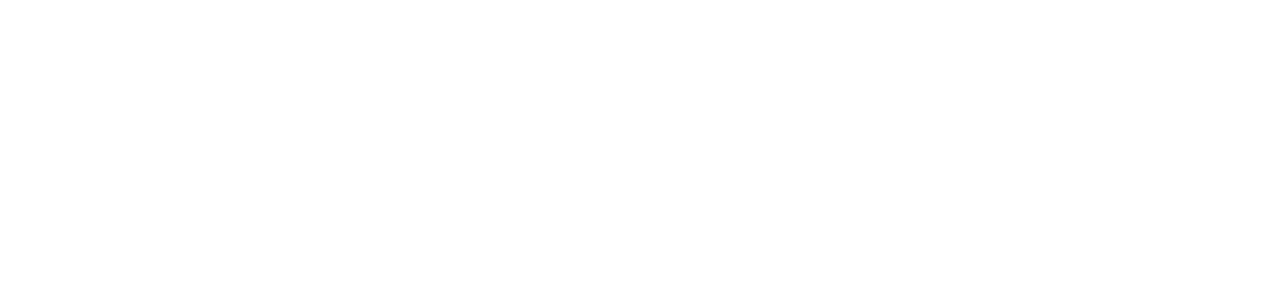
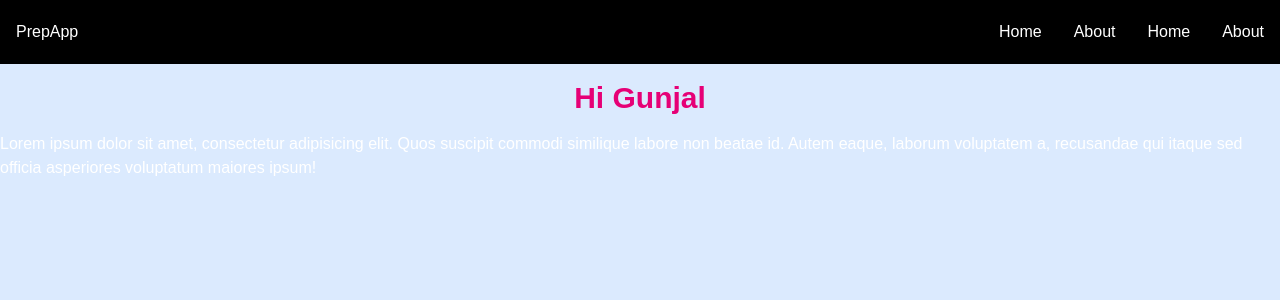
Before and after one commit to vinitvijal/PrepApp---AI, a Next.js app: page / in a window 1280 px wide. Shown: the top 300 px of the page. Built offline with nearby package versions, Linux system fonts and the light colour scheme.

Commit message:
basic tailwind

```diff
--- /dev/null
+++ b/app/components/Header.tsx
@@ -0,0 +1,18 @@
+import Link from 'next/link'
+import React from 'react'
+
+function Header() {
+  return (
+    <div className=' w-full bg-black text-white flex justify-between px-4 py-2 h-16 items-center'>
+        <h1>PrepApp</h1>
+        <div className=' flex justify-between gap-8 items-center'>
+            <a href="#">Home</a>
+            <a href="#">About</a>
+            <a href="#">Home</a>
+            <a href="#">About</a>
+        </div>
+    </div>
+  )
+}
+
+export default Header
--- a/app/layout.tsx
+++ b/app/layout.tsx
@@ -1,6 +1,7 @@
 import type { Metadata } from "next";
 import { Geist, Geist_Mono } from "next/font/google";
 import "./globals.css";
+import Header from "./components/Header";
 
 const geistSans = Geist({
   variable: "--font-geist-sans",
@@ -27,6 +28,7 @@
       <body
         className={`${geistSans.variable} ${geistMono.variable} dark antialiased`}
       >
+        <Header/>
         {children}
       </body>
     </html>
--- a/app/page.tsx
+++ b/app/page.tsx
@@ -1,7 +1,9 @@
+import Header from "./components/Header";
+
 function Home() {
   return (
-    <div>
-      <h1>Hi Gunjal</h1>
+    <div className=" bg-blue-100 h-screen">
+      <h1 className="font-bold text-pink-600 text-3xl text-center p-4">Hi Gunjal</h1>
       <p>Lorem ipsum dolor sit amet, consectetur adipisicing elit. Quos suscipit commodi similique labore non beatae id. Autem eaque, laborum voluptatem a, recusandae qui itaque sed officia asperiores voluptatum maiores ipsum!</p>
     </div>
   );
--- /dev/null
+++ b/app/profile/gunjal/page.tsx
@@ -0,0 +1,12 @@
+import Header from '@/app/components/Header'
+import React from 'react'
+
+function page() {
+  return (
+    <div>
+        <Header/>
+    </div>
+  )
+}
+
+export default page
--- /dev/null
+++ b/app/profile/page.tsx
@@ -0,0 +1,12 @@
+import React from 'react'
+import Header from '../components/Header'
+
+function page() {
+  return (
+    <div>
+        <Header/>
+    </div>
+  )
+}
+
+export default page
```
